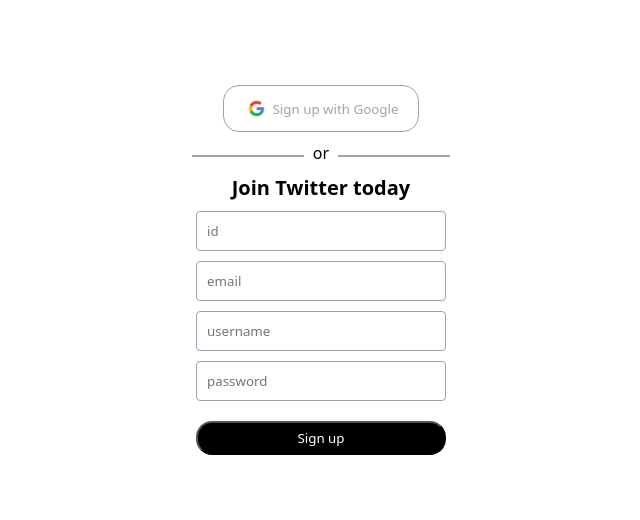
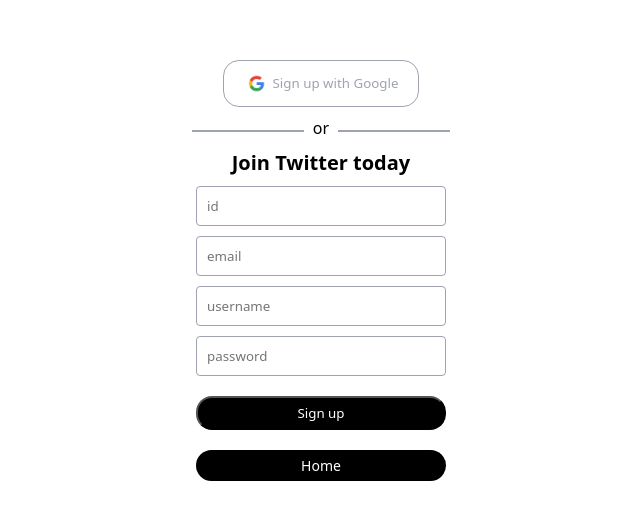
Before and after one commit to M-AminM/twitter-clone, a Next.js app: page /signup in a window 1280 px wide. Shown: the part 130-650 px from the top of the page, without its empty margins (319-959 px from the left). Built offline with nearby package versions, Linux system fonts and the light colour scheme.

Commit message:
adding alerts

```diff
--- a/components/entry/entry.tsx
+++ b/components/entry/entry.tsx
@@ -2,6 +2,7 @@
 import styles from "./entry.module.scss";
 import { useForm, SubmitHandler } from "react-hook-form";
 import { signIn } from "next-auth/react";
+import Link from "next/link";
 
 interface Props {
   title: string;
@@ -62,8 +63,9 @@
             password: data.password,
           });
 
+          alert("Successful");
         } else {
-          console.log("Already created");
+          alert("Already created");
         }
       });
     }
@@ -99,6 +101,13 @@
         )}
         <button className={styles.login__button}>{buttonText}</button>
       </form>
+      <Link
+        href="/"
+        style={{ textDecoration: "none", textAlign: "center", fontSize: "14px" }}
+        className={styles.login__button}
+      >
+        Home
+      </Link>
     </>
   );
 };
--- a/components/home/home.tsx
+++ b/components/home/home.tsx
@@ -29,6 +29,7 @@
   }, [input]);
 
   const sendData = async () => {
+    if (session) {
       setInput("");
       const response = await fetch("/api/tweets", {
         method: "POST",
@@ -38,6 +39,9 @@
           userId: data?.userId,
         }),
       });
+    } else {
+      alert("You should login first !");
+    }
   };
 
   const getData = async () => {
@@ -119,6 +123,7 @@
           key={tweet._id}
           id={tweet._id}
           date={tweet.date}
+          session={session}
         />
       ))}
     </section>
--- a/components/tweets/tweets.tsx
+++ b/components/tweets/tweets.tsx
@@ -11,6 +11,7 @@
   mainUserId: string;
   id: string;
   date: string;
+  session: any;
 }
 
 type filterData = {
@@ -27,6 +28,7 @@
   mainUserId,
   id,
   date,
+  session,
 }) => {
   const [heart, setHeart] = useState<boolean>(false);
   const [comments, setComments] = useState<boolean>(false);
@@ -122,6 +124,7 @@
           data={filterComment}
           comment={comment}
           setComment={setComment}
+          session={session}
         />
       )}
     </>
```
Also changed, not shown: components/comments/comments.tsx (+11 -5 lines). Lines whose indentation alone changed are shown as unchanged.
